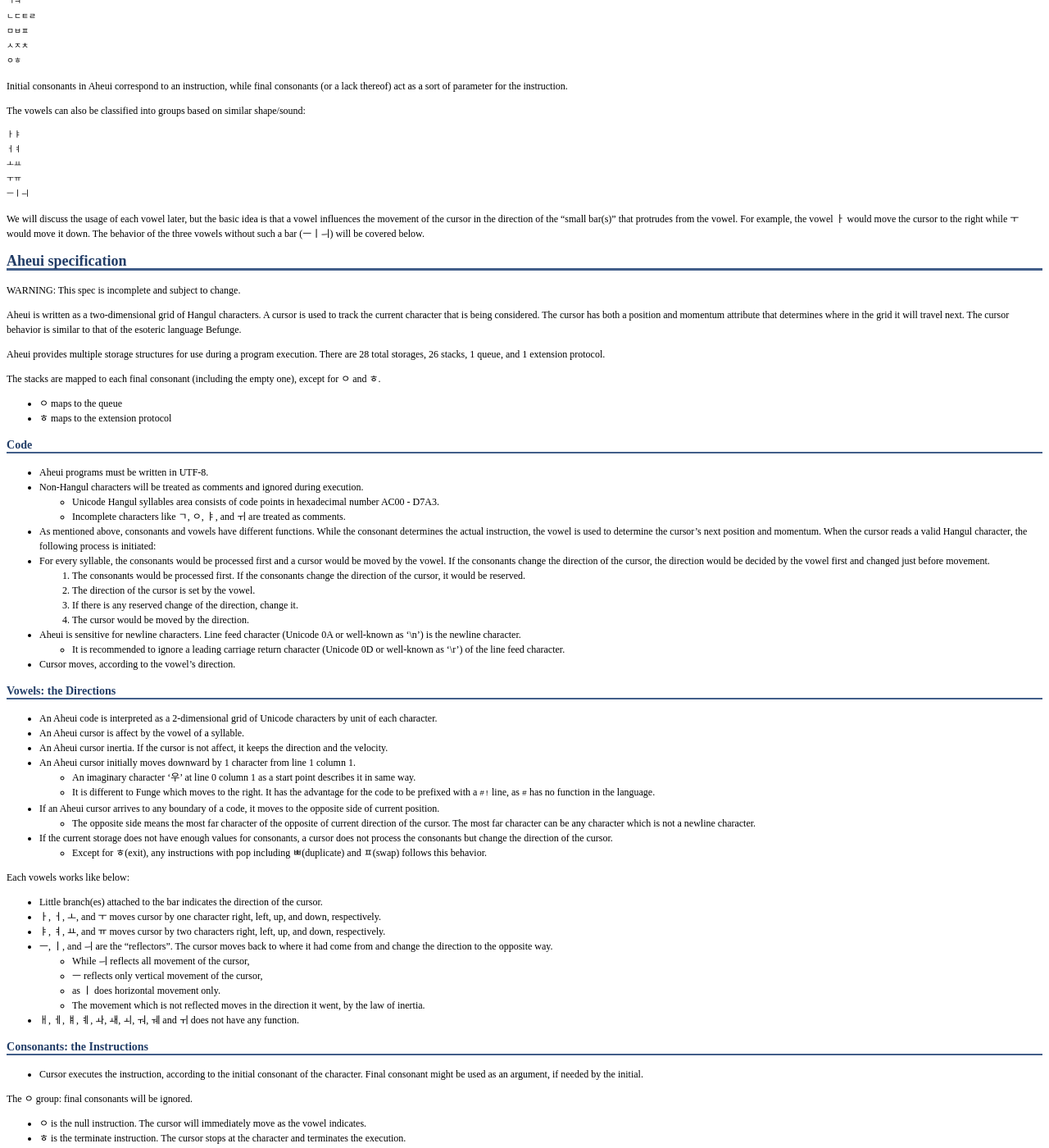
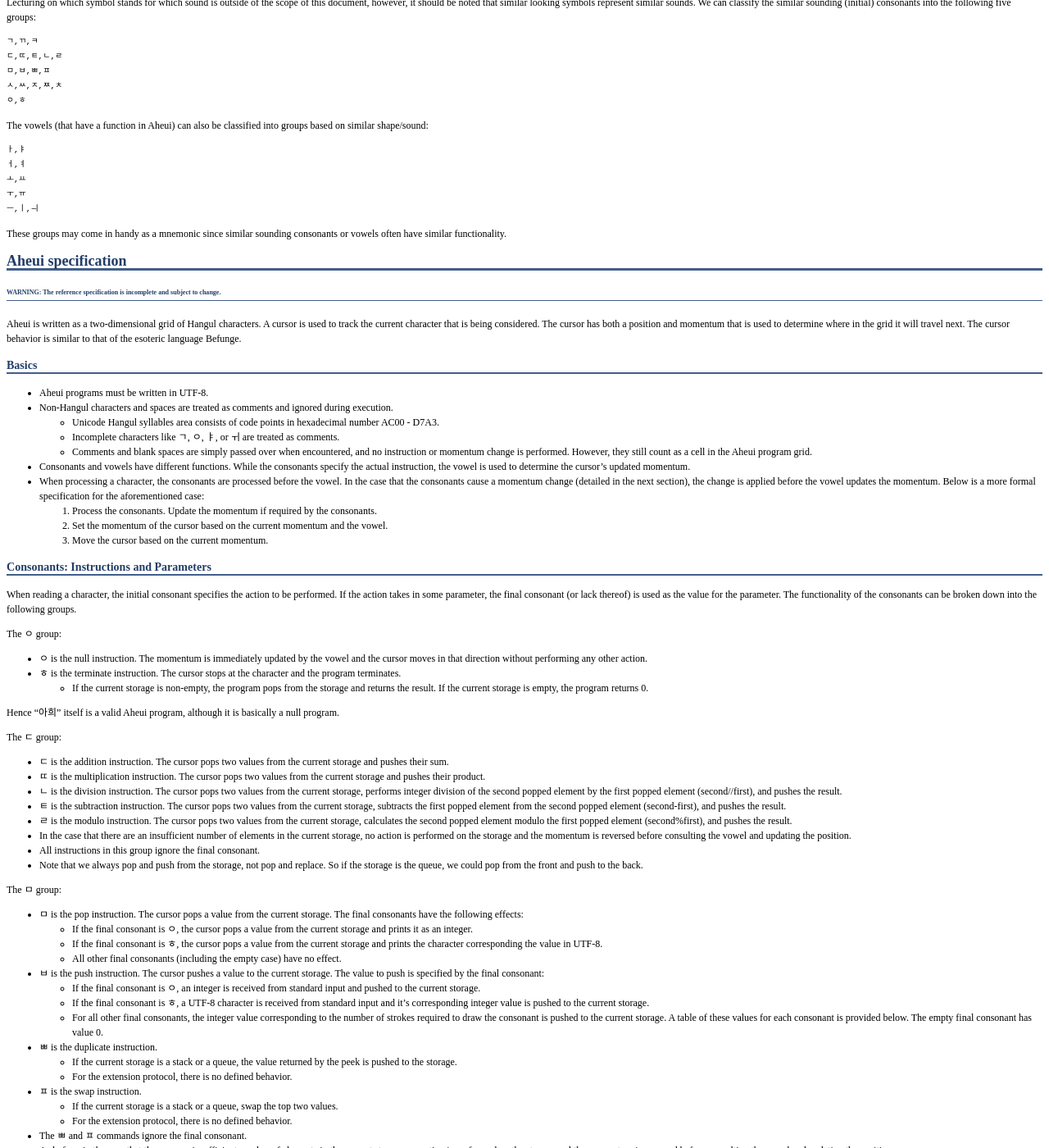
Before and after one commit to aheui/aheui.github.io, a Jekyll site: the page built from _posts/2006-10-27-specification.en.markdown, in a window 1280 px wide and 1400 px high, scrolled down 734 px. Shown: the whole window at 82% size. Built offline with Jekyll 4.4.1, drawn with Linux system fonts in a browser that asks for light colours; some of the changed text lies outside the part shown.

Commit message:
updated specification

```diff
--- a/_posts/2006-10-27-specification.en.markdown
+++ b/_posts/2006-10-27-specification.en.markdown
@@ -3,166 +3,132 @@
 title: Aheui
 ---
 
-Why should ASCII have all the fun? :)
-
-Puzzlet Chung
-
-last modified: 2017-02-14
-
 Aheui (아희) is the first esoteric programming language ever to be designed for the Korean writing system, [Hangul](http://en.wikipedia.org/wiki/Hangul) (Hangeul) . The aim of the language is to reflect the graphical design of Hangul.
 
-## "Aheul"
+## "Aheui"
 
-"아희" ("Aheui") is an archaic term for "child" or "youngster", mainly found as an idiom "아희야"("aheui-ya", coincidently mathches with "[Oh, boy!](http://en.wiktionary.org/wiki/oh_boy_") in 15th-to-18th-century Korean poetry called *[sijo](http://en.wikipedia.org/wiki/Sijo)*. IPA notation for pronunciation of "aheui" is /ɑ.hɨj/(X-SAMPA `/A.h1j/`), or /ɑ.hɰi/(`/A.hM\i/`). However, since the English language has no sounds equivalent to /ɨ/ and /ɰ/, it is acceptable to pronounce it "AH-hi"/ɑ.hi/.
+"아희" ("Aheui") is an archaic term for "child" or "youngster", mainly found as an idiom "아희야" ("aheui-ya", which is used like "[Oh, boy!](http://en.wiktionary.org/wiki/oh_boy_") in 15th-to-18th-century Korean poetry called *[sijo](http://en.wikipedia.org/wiki/Sijo)*. The IPA notation for pronunciation of "aheui" is /ɑ.hɨj/(X-SAMPA `/A.h1j/`), or /ɑ.hɰi/(`/A.hM\i/`). However, since the English language has no sound equivalent to /ɨ/ and /ɰ/, it is acceptable to pronounce it "AH-hi"/ɑ.hi/.
 
-## Structure of Hangul
+## Structure of a Hangul Character
 
-Hangul is an alphabet based language where each character corresponds to one sound.
-
-    아희
-
-Every Hangul letter is made up of several parts: an initial consonant, a vowel, and an optional final consonant.
+Hangul is the alphabet for the Korean language. In Hangul, each character corresponds to one sound or syllable. For example, 아희 can be broken into 아 and 희, which are the syllables "Ah" and "Hi/Hui/Hee", respectively.
+Every Hangul character is made up of several parts: an initial consonant, a vowel, and an optional final consonant.
 
 The initial consonants are:
 
-    ㄱㄲㄴㄷㄸㄹㅁㅂㅃㅅㅆㅇㅈㅉㅊㅋㅌㅍㅎ
+    ㄱ,ㄲ,ㄴ,ㄷ,ㄸ,ㄹ,ㅁ,ㅂ,ㅃ,ㅅ,ㅆ,ㅇ,ㅈ,ㅉ,ㅊ,ㅋ,ㅌ,ㅍ,ㅎ
 
 The vowels are:
 
-    ㅏㅐㅑㅒㅓㅔㅕㅖㅗㅘㅙㅚㅛㅜㅝㅞㅟㅠㅡㅢㅣ
+    ㅏ,ㅐ,ㅑ,ㅒ,ㅓ,ㅔ,ㅕ,ㅖ,ㅗ,ㅘ,ㅙ,ㅚ,ㅛ,ㅜ,ㅝ,ㅞ,ㅟ,ㅠ,ㅡ,ㅢ,ㅣ
 
 And the final consonants are:
 
-    ㄱㄲㄳㄴㄵㄶㄷㄹㄺㄻㄼㄽㄾㄿㅀㅁㅂㅄㅅㅆㅇㅈㅊㅋㅌㅍㅎ
+    ㄱ,ㄲ,ㄳ,ㄴ,ㄵ,ㄶ,ㄷ,ㄹ,ㄺ,ㄻ,ㄼ,ㄽ,ㄾ,ㄿ,ㅀ,ㅁ,ㅂ,ㅄ,ㅅ,ㅆ,ㅇ,ㅈ,ㅊ,ㅋ,ㅌ,ㅍ,ㅎ
 
 There are three consonants that cannot appear in the final position:
 
-    ㄸㅃㅉ
+    ㄸ,ㅃ,ㅉ
 
 Some example characters are 한, 가, and 응.
 
+The character "한" is made up by:
+
+    ㅎ + ㅏ + ㄴ
+
+where ㅎ is the initial consonant, ㅏ  is the vowel, and ㄴ is the final consonant.
+
+On the other hand, 가 is formed by:
+
+    ㄱ + ㅏ
+
+where ㄱ is the initial consonant, ㅏ is the vowel, and no final consonant is used.
+
 In Aheui, the following vowels have no use (although they can still be included in valid programs):
 
-    ㅐㅒㅖㅘㅙㅚㅝㅞㅟ
+    ㅐ,ㅒ,ㅖ,ㅘ,ㅙ,ㅚ,ㅝ,ㅞ,ㅟ
 
-Lecturing on which symbol stands for which sound is outside of the scope of this document, however, it should be noted that similar looking symbols represent similar sounds. We can classify the similar sounding (initial) consonants into the following five groups.
+Lecturing on which symbol stands for which sound is outside of the scope of this document, however, it should be noted that similar looking symbols represent similar sounds. We can classify the similar sounding (initial) consonants into the following five groups:
 
-    ㄱㅋ
-    ㄴㄷㅌㄹ
-    ㅁㅂㅍ
-    ㅅㅈㅊ
-    ㅇㅎ
+    ㄱ,ㄲ,ㅋ
+    ㄷ,ㄸ,ㅌ,ㄴ,ㄹ
+    ㅁ,ㅂ,ㅃ,ㅍ
+    ㅅ,ㅆ,ㅈ,ㅉ,ㅊ
+    ㅇ,ㅎ
 
-Initial consonants in Aheui correspond to an instruction, while final consonants (or a lack thereof) act as a sort of parameter for the instruction.
+The vowels (that have a function in Aheui) can also be classified into groups based on similar shape/sound:
 
-The vowels can also be classified into groups based on similar shape/sound:
+    ㅏ,ㅑ
+    ㅓ,ㅕ
+    ㅗ,ㅛ
+    ㅜ,ㅠ
+    ㅡ,ㅣ,ㅢ
 
-    ㅏㅑ
-    ㅓㅕ
-    ㅗㅛ
-    ㅜㅠ
-    ㅡㅣㅢ
-
-We will discuss the usage of each vowel later, but the basic idea is that a vowel influences the movement of the cursor in the direction of the "small bar(s)" that protrudes from the vowel. For example, the vowel ㅏ would move the cursor to the right while ㅜ would move it down. The behavior of the three vowels without such a bar (ㅡㅣㅢ) will be covered below.
+These groups may come in handy as a mnemonic since similar sounding consonants or vowels often have similar functionality.
 
 ## Aheui specification
 
-WARNING: This spec is incomplete and subject to change.
+###### WARNING: The reference specification is incomplete and subject to change.
 
-Aheui is written as a two-dimensional grid of Hangul characters. A cursor is used to track the current character that is being considered. The cursor has both a position and momentum attribute that determines where in the grid it will travel next. The cursor behavior is similar to that of the esoteric language Befunge.
+Aheui is written as a two-dimensional grid of Hangul characters. A cursor is used to track the current character that is being considered. The cursor has both a position and momentum that is used to determine where in the grid it will travel next. The cursor behavior is similar to that of the esoteric language Befunge.
 
-Aheui provides multiple storage structures for use during a program execution. There are 28 total storages, 26 stacks, 1 queue, and 1 extension protocol.
 
-The stacks are mapped to each final consonant (including the empty one), except for ㅇ and ㅎ.
-* ㅇ maps to the queue
-* ㅎ maps to the extension protocol
-
-### Code
+### Basics
 
 * Aheui programs must be written in UTF-8.
-* Non-Hangul characters will be treated as comments and ignored during execution.
+* Non-Hangul characters and spaces are treated as comments and ignored during execution.
   * Unicode Hangul syllables area consists of code points in hexadecimal number AC00 - D7A3.
-  * Incomplete characters like ㄱ, ㅇ, ㅑ, and ㅟ are treated as comments.
-* As mentioned above, consonants and vowels have different functions. While the consonant determines the actual instruction, the vowel is used to determine the cursor's next position and momentum. When the cursor reads a valid Hangul character, the following process is initiated:
-* For every syllable, the consonants would be processed first and a cursor would be moved by the vowel. If the consonants change the direction of the cursor, the direction would be decided by the vowel first and changed just before movement.
-  1. The consonants would be processed first. If the consonants change the direction of the cursor, it would be reserved.
-  1. The direction of the cursor is set by the vowel.
-  1. If there is any reserved change of the direction, change it.
-  1. The cursor would be moved by the direction.
-* Aheui is sensitive for newline characters. Line feed character (Unicode 0A or well-known as '\n') is the newline character.
-  * It is recommended to ignore a leading carriage return character (Unicode 0D or well-known as '\r') of the line feed character.
+  * Incomplete characters like ㄱ, ㅇ, ㅑ, or ㅟ are treated as comments.
+  * Comments and blank spaces are simply passed over when encountered, and no instruction or momentum change is performed. However, they still count as a cell in the Aheui program grid.
+* Consonants and vowels have different functions. While the consonants specify the actual instruction, the vowel is used to determine the cursor's updated momentum.
+* When processing a character, the consonants are processed before the vowel. In the case that the consonants cause a momentum change (detailed in the next section), the change is applied before the vowel updates the momentum. Below is a more formal specification for the aforementioned case:
+  1. Process the consonants. Update the momentum if required by the consonants.
+  1. Set the momentum of the cursor based on the current momentum and the vowel.
+  1. Move the cursor based on the current momentum.
 
+### Consonants: Instructions and Parameters
 
-* Cursor moves, according to the vowel's direction.
+When reading a character, the initial consonant specifies the action to be performed. If the action takes in some parameter, the final consonant (or lack thereof) is used as the value for the parameter. The functionality of the consonants can be broken down into the following groups.
 
+The ㅇ group:
 
-### Vowels: the Directions
+* ㅇ is the null instruction. The momentum is immediately updated by the vowel and the cursor moves in that direction without performing any other action.
+* ㅎ is the terminate instruction. The cursor stops at the character and the program terminates.
+  * If the current storage is non-empty, the program pops from the storage and returns the result. If the current storage is empty, the program returns 0.
 
-* An Aheui code is interpreted as a 2-dimensional grid of Unicode characters by unit of each character.
-* An Aheui cursor is affect by the vowel of a syllable.
-* An Aheui cursor inertia. If the cursor is not affect, it keeps the direction and the velocity.
-* An Aheui cursor initially moves downward by 1 character from line 1 column 1.
-  * An imaginary character '우' at line 0 column 1 as a start point describes it in same way.
-  * It is different to Funge which moves to the right. It has the advantage for the code to be prefixed with a `#!` line, as `#` has no function in the language.
-* If an Aheui cursor arrives to any boundary of a code, it moves to the opposite side of current position.
-  * The opposite side means the most far character of the opposite of current direction of the cursor. The most far character can be any character which is not a newline character.
-* If the current storage does not have enough values for consonants, a cursor does not process the consonants but change the direction of the cursor.
-  * Except for ㅎ(exit), any instructions with pop including ㅃ(duplicate) and ㅍ(swap) follows this behavior.
-
-Each vowels works like below:
-
-* Little branch(es) attached to the bar indicates the direction of the cursor.
-* ㅏ, ㅓ, ㅗ, and ㅜ moves cursor by one character right, left, up, and down, respectively.
-* ㅑ, ㅕ, ㅛ, and ㅠ moves cursor by two characters right, left, up, and down, respectively.
-* ㅡ, ㅣ, and  ㅢ are the "reflectors". The cursor moves back to where it had come from and change the direction to the opposite way.
-  * While ㅢ reflects all movement of the cursor,
-  * ㅡ reflects only vertical movement of the cursor,
-  * as ㅣ does horizontal movement only.
-  * The movement which is not reflected moves in the direction it went, by the law of inertia.
-* ㅐ, ㅔ, ㅒ, ㅖ, ㅘ, ㅙ, ㅚ, ㅝ, ㅞ and ㅟ does not have any function.
-
-### Consonants: the Instructions
-
-* Cursor executes the instruction, according to the initial consonant of the character. Final consonant might be used as an argument, if needed by the initial.
-
-The ㅇ group: final consonants will be ignored.
-
-* ㅇ is the null instruction. The cursor will immediately move as the vowel indicates.
-* ㅎ is the terminate instruction. The cursor stops at the character and terminates the execution.
-  * If the current storage has at least 1 value, the program returns the value which is expected to be popped by ㅁ(pop) consonant. If the current storage is empty, the program returns 0.
-  * Even if the current storage is empty, this instruction terminates the execution. The cursor does not move to the opposite direction.
-
-Hence "아희" itself is valid Aheui code, although it is a null program.
+Hence "아희" itself is a valid Aheui program, although it is basically a null program.
 
 The ㄷ group:
 
 * ㄷ is the addition instruction. The cursor pops two values from the current storage and pushes their sum.
 * ㄸ is the multiplication instruction. The cursor pops two values from the current storage and pushes their product.
-* ㄴ is the division instruction. The cursor pops two values from the current storage, performs integer division of the latter by the former (latter/former), and pushes the result.
-* ㅌ is the subtraction instruction. The cursor pops two values from the current storage, subtracts the former from the latter value (latter-former), and pushes the result.
-* ㄹ is the modulo instruction. The cursor pops two values from the current storage, calculates the latter modulo the former (latter%former), and pushes the result.
+* ㄴ is the division instruction. The cursor pops two values from the current storage, performs integer division of the second popped element by the first popped element (second//first), and pushes the result.
+* ㅌ is the subtraction instruction. The cursor pops two values from the current storage, subtracts the first popped element from the second popped element (second-first), and pushes the result.
+* ㄹ is the modulo instruction. The cursor pops two values from the current storage, calculates the second popped element modulo the first popped element (second%first), and pushes the result.
+* In the case that there are an insufficient number of elements in the current storage, no action is performed on the storage and the momentum is reversed before consulting the vowel and updating the position.
+* All instructions in this group ignore the final consonant.
+* Note that we always pop and push from the storage, not pop and replace. So if the storage is the queue, we could pop from the front and push to the back.
 
 The ㅁ group:
 
-* ㅁ is the pop instruction. The cursor pops a value from the current storage. Final consonant can be applied by case.
+* ㅁ is the pop instruction. The cursor pops a value from the current storage. The final consonants have the following effects:
   * If the final consonant is ㅇ, the cursor pops a value from the current storage and prints it as an integer.
   * If the final consonant is ㅎ, the cursor pops a value from the current storage and prints the character corresponding the value in UTF-8.
-  * All other final consonants have no effect.
-
-* ㅂ is the push instruction. The cursor pushes a value to the current storage. The value to push is specified by the final consonant.
+  * All other final consonants (including the empty case) have no effect.
+* ㅂ is the push instruction. The cursor pushes a value to the current storage. The value to push is specified by the final consonant:
   * If the final consonant is ㅇ, an integer is received from standard input and pushed to the current storage.
   * If the final consonant is ㅎ, a UTF-8 character is received from standard input and it's corresponding integer value is pushed to the current storage.
-  * For all other final consonants, the integer value corresponding to the number of strokes required to draw the consonant is pushed to the current storage. A table of these values for each consonant is provided below. No final consonant has value 0.
-
+  * For all other final consonants, the integer value corresponding to the number of strokes required to draw the consonant is pushed to the current storage. A table of these values for each consonant is provided below. The empty final consonant has value 0.
 * ㅃ is the duplicate instruction.
-  * If the current storage is a stack or a queue, the top value of the storage is pushed to the storage.
-  * For the extension protocol, there is not defined behavior.
-
+  * If the current storage is a stack or a queue, the value returned by the peek is pushed to the storage.
+  * For the extension protocol, there is no defined behavior.
 * ㅍ is the swap instruction.
   * If the current storage is a stack or a queue, swap the top two values.
-  * For the extension protocol, there is not defined behavior.
+  * For the extension protocol, there is no defined behavior.
+* The ㅃ and ㅍ commands ignore the final consonant.
+* As before, in the case that there are an insufficient number of elements in the current storage, no action is performed on the storage and the momentum is reversed before consulting the vowel and updating the position.
 
-The list of values mapped to each final consonant for the ㅂ command (not including ㅇ , ㅎ, or no final consonant) is provided below:
+The integer value of each final consonant (excluding ㅇ,ㅎ, and no final consonant) is given by the following table:
 
 <table>
   <tr>
@@ -179,39 +145,53 @@
   </tr>
 </table>
 
-Note There is no way to push 1 explicitly, but it is possible by simple arithmetic, such as `반반나`(push 2, push 2, divide) or `밤받타`(push 4, push 3, subtract).
+Note: There is no way to push 1 explicitly, but it is possible by simple arithmetic, such as `반반나` (push 2, push 2, divide) or `밤받타` (push 4, push 3, subtract).
 
 The ㅅ group:
-
 * ㅅ is the storage selection instruction.
   * The current storage is changed to the storage mapped to by the final consonant.
+* ㅆ is storage transfer instruction.
+  * The current storage is popped and the returned value is pushed into the storage mapped to by the final consonant.
+* ㅈ is the compare instruction.
+  * Two values are popped from the current storage. If the latter value is grater than or equal to the former value, a 1 is pushed to the current storage, otherwise a 0 is pushed.
+* ㅊ is the fork instruction.
+  * A value is popped from the current storage. If the value is non-zero, the cursor moves as is specified by the vowel. If the value is zero, the current momentum is reversed before the vowel is consulted.
+* Again, in the case that there are an insufficient number of elements in the current storage, no action is performed on the storage and the momentum is reversed before consulting the vowel and updating the position.
 
-* ㅆ is storage transfer instruction. The cursor pops a value from the current storage and pushes it into the storage corresponding to the final consonant.
 
-* ㅈ is the compare instruction. The cursor pops two values from the current storage. If the latter value is grater than or equal to the former value, 1 is pushed to the current storage, otherwise 0 is pushed.
+ ### Vowels: Momentum
+ * Aheui code is considered a 2-dimensional grid that wraps around.
+ * The momen of the  cursor is affected by the vowel of a syllable and possibly by the initial consonant.
+ * An Aheui cursor initially has momentum (1, 0), meaning it is moving down in the grid. It's initial position is [0, 0], which is the top left of the grid.
+   * The actual specification is that we start at an imaginary cell one space "above" the top left that is populated with a 우 character.
+ * If an Aheui cursor arrives to any boundary of a code, it wraps around to the other side of the grid but maintains the same momentum.
+   * The opposite side means the most far character of the opposite of current direction of the cursor. The most far character can be any character which is not a newline character.
+ * If the current storage does not have enough values for consonants, a cursor does not process the consonants but change the direction of the cursor.
+   * Except for ㅎ(exit), any instructions with pop including ㅃ(duplicate) and ㅍ(swap) follows this behavior.
 
-* ㅊ is the fork instruction. The cursor pops a value from the current storage. If the value is non-zero, the cursor moves as is specified by the vowel. If the value is zero, the cursor moves *opposite* from the vowel's direction.
- * For ㅡㅣㅢ, the direction is unchanged.
+ Each vowels works like below:
 
-###Storage Errors
+ * Little branch(es) attached to the bar indicates the direction of the cursor.
+ * ㅏ, ㅓ, ㅗ, and ㅜ moves cursor by one character right, left, up, or down, respectively.
+ * ㅑ, ㅕ, ㅛ, and ㅠ moves cursor by two characters right, left, up, or down, respectively.
+ * ㅡ, ㅣ, and  ㅢ are "reflectors".
+   * ㅡ reflects only vertical momentum.
+   * ㅣ reflects only horizontal momentum.
+   * ㅢ reflects both vertical and horizontal momentum.
+     * Note that it is not possible to have both vertical and horizontal momentum simultaneously be non-zero, so while ㅢ can reflect both, it will only reflect either horizontally or vertically at any given time, depending on the current momentum.
+ * The vowels ㅐ, ㅔ, ㅒ, ㅖ, ㅘ, ㅙ, ㅚ, ㅝ, ㅞ, and ㅟ leave the momentum unchanged.
 
-It may be the case that an instruction that requires some number of elements of the stack to be popped (or swapped, duplicated, etc.) without a sufficient number of elements present in the current storage.
- * In this case, nothing should be popped from the stack.
- * The momentum should switch to the reverse of the current vowel. Except in the case of reflector vowels, for which the momentum remains the same.
+As an example, consider the case that we have current momentum (1,0), meaning we are going down through the grid. Hitting a character with vowel 'ㅣ' will leave the momentum unchanged. However, if we encounter a ㅡ or ㅢ vowel, our momentum is changed to (-1,0), assuming that the momentum is not altered due to the initial consonant.
 
-### Storages
 
-* There are 28 storages in Aheui.
-* The 3 types of storages are: stack, queue and extension protocol.
-  * The extension feature is treated as a quasi-stack where you "push" the input packets and "pop" the output packets.
-* There are 26 stacks, a queue and an extension protocol.
-  * The stacks are selectable with a final consonant (none), ㄱ, ㄴ, ㄷ, ㄹ, ㅁ, ㅂ, ㅇ, ㅅ, ㅈ, ㅊ, ㅋ, ㅌ, ㅍ, ㅎ, ㄲ, ㄳ, ㄵ, ㄶ, ㄺ, ㄻ, ㄼ, ㄽ, ㄾ, ㄿ, ㅀ, ㅄ, or ㅆ, except for ㅇ and ㅎ.
-  * The queue is selectable with a final consonant ㅇ.
-  * The extension protocol is selectable with a final consonant ㅎ.
-* The storage names are used for ㅅ(select) or ㅆ(transfer) instructions.
-* The default storage which is selected at the very beginning of the execution is the stack corresponding to no final consonant.
-  * Commands like "사" is useful to reselect the default stack.
-* In any of the instructions involving a pop or two, including duplication, if a storage has less value than the instruction requires, the cursor doesn't execute the instruction but moves according to the opposite way of the vowel only.
+### Storage Structures
+
+* There are 28 selectable storage structures in Aheui: 26 stacks, 1 queue, and 1 extension protocol.
+  * The stacks are mapped to the final consonants: none, ㄱ, ㄴ, ㄷ, ㄹ, ㅁ, ㅂ, ㅇ, ㅅ, ㅈ, ㅊ, ㅋ, ㅌ, ㅍ, ㅎ, ㄲ, ㄳ, ㄵ, ㄶ, ㄺ, ㄻ, ㄼ, ㄽ, ㄾ, ㄿ, ㅀ, ㅄ, or ㅆ.
+  * The queue is mapped to ㅇ.
+  * The extension protocol is mapped to ㅎ.
+* The storage names are used as parameters  for the ㅅ (select) or ㅆ (transfer) instructions.
+* The the initial storage is the stack corresponding to the empty final consonant
 * It is recommended to support at least 32-bit signed integer for storages.
 
 
@@ -230,7 +210,7 @@
 
 ## Acknowledgement
 
-I would like to thank Seong-hoon "Tokigun" Kang who helped me a lot working with the specification.
+Thanks to Puzzlet Chung for coming up with the language.
 
 ## Links
 
```
